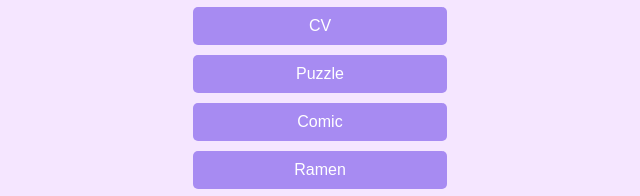
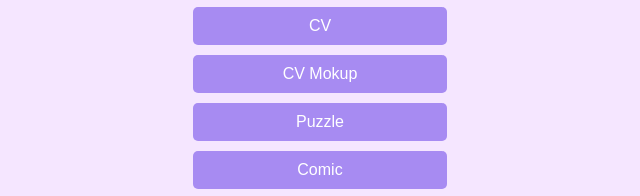
Before and after one commit to Jon2513/DISENO, a plain HTML site: page index.html in a window 1280 px wide. Shown: the part 515-711 px from the top of the page, 320-960 px from the left. Drawn offline with Linux system fonts and the light colour scheme.

Commit message:
Update index.html

```diff
--- a/index.html
+++ b/index.html
@@ -56,6 +56,7 @@
         <a href="portfolio/prueba.html">Portfolio</a>
         <a href="Portfolio_MokupGuiaEstilos.zip">Portfolio Guia de estilos y Mokup</a>
         <a href="CV/Codigo/index.html">CV</a>
+        <a href="MOKUP_CV_JON_PALACIOS.odt">CV Mokup</a>
         <a href="puzzleTransicion/index.html">Puzzle</a>
         <a href="comic/index.html">Comic</a>
         <a href="cocinar/index.html">Ramen</a>
```
